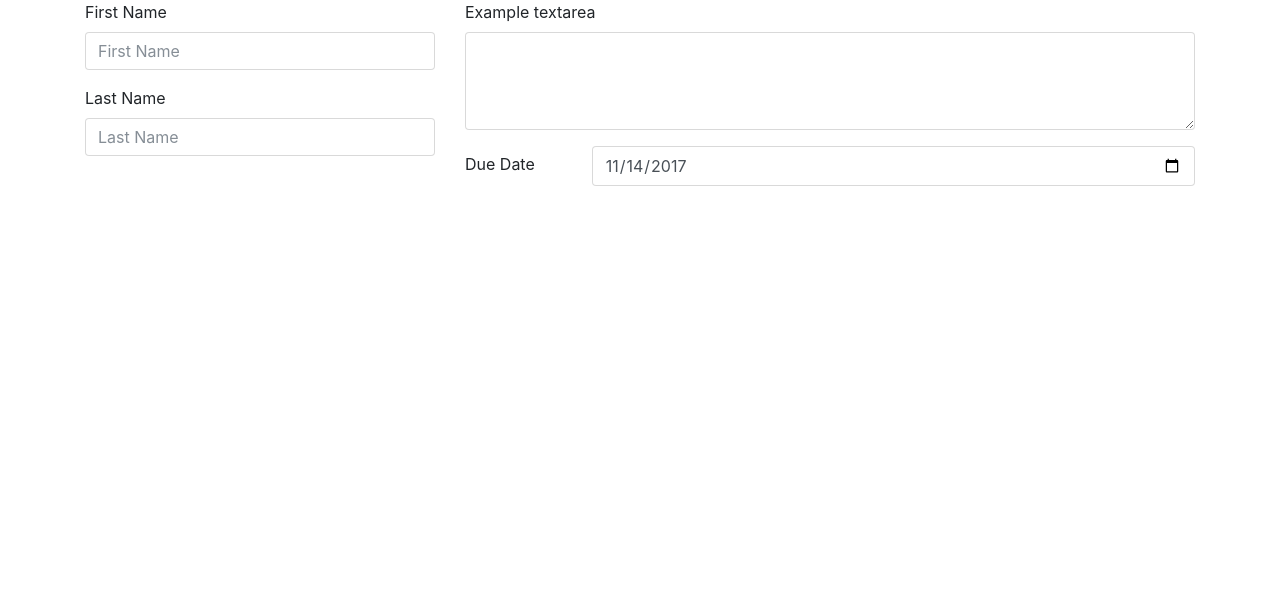
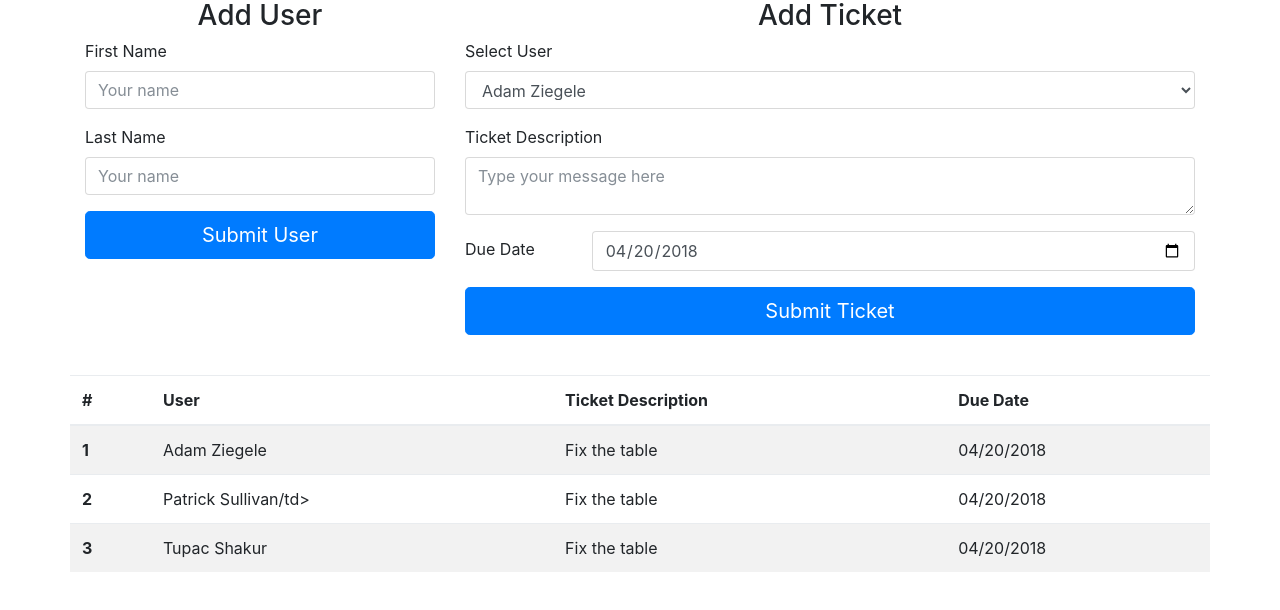
Before and after one commit to psullivan01/ticketing, a plain HTML site: page index.html in a window 1280 px wide. Drawn offline with nearby package versions, Linux system fonts and the light colour scheme.

Commit message:
Added HTML layout

```diff
--- a/index.html
+++ b/index.html
@@ -12,9 +12,101 @@
     <link rel="stylesheet" type="text/css" href="https://maxcdn.bootstrapcdn.com/font-awesome/4.7.0/css/font-awesome.min.css">
     <script src="https://maxcdn.bootstrapcdn.com/bootstrap/4.0.0-beta/js/bootstrap.min.js" integrity="sha384-h0AbiXch4ZDo7tp9hKZ4TsHbi047NrKGLO3SEJAg45jXxnGIfYzk4Si90RDIqNm1" crossorigin="anonymous"></script>
   </head>
+
   <body>
+    <div class="container">
+        <div class="row">
+          <div class="col-4">
+      <form onsubmit="sendUser(event)">
+        <h3 style="text-align:center;">Add User</h3>
+        <div class="form-group">
+          <label for="name-field">First Name</label>
+          <input type="text" class="form-control" id="firstName" name="firstName-field" placeholder="Your name" required>
+        </div>
+        <div class="form-group">
+          <label for="name-field">Last Name</label>
+          <input type="text" class="form-control" id="lastName" name="lastName-field" placeholder="Your name" required>
+        </div>
+        <div class="form-group">
+          <button type="submit" id="userSubmit" class="btn btn-primary btn-lg btn-block">Submit User</button>
+        </div>
+      </div>
+      </form>
 
-    <div class="container">
+      <div class="col-8">
+      <form onsubmit="sendTicket(event)">
+        <h3 style="text-align:center;">Add Ticket</h3>
+        <div id="name-select" class="form-group" name="userSelect">
+          <label for="subject-field">Select User</label>
+          <select class="form-control" required>
+            <option value="Consulting">Adam Ziegele</option>
+            <option value="Web Development">Patrick Sullivan</option>
+            <option value="Marshall Mathers">Marshall Mathers</option>
+            <option value="Tupac Shakur">Tupac Shakur</option>
+          </select>
+        </div>
+        <div class="form-group">
+          <label for="body-field">Ticket Description</label>
+          <textarea id="body-field" name="body-field" class="form-control" placeholder="Type your message here" required></textarea>
+        </div>
+        <div class="form-group row">
+          <label for="example-date-input" class="col-2 col-form-label">Due Date</label>
+          <div class="col-10">
+            <input class="form-control" type="date" value="2018-04-20" id="example-date-input">
+          </div>
+        </div>
+        <div class="form-group">
+          <button type="submit" id="ticketSubmit" class="btn btn-primary btn-lg btn-block">Submit Ticket</button>
+        </div>
+      </div>
+      </form>
+    </div>
+  </div>
+<br>
+  <div class="container">
+      <div class="row">
+        <table class="table table-striped">
+          <thead>
+            <tr>
+              <th>#</th>
+              <th>User</th>
+              <th>Ticket Description</th>
+              <th>Due Date</th>
+            </tr>
+          </thead>
+          <tbody>
+            <tr>
+              <th scope="row">1</th>
+              <td>Adam Ziegele</td>
+              <td>Fix the table</td>
+              <td>04/20/2018</td>
+            </tr>
+            <tr>
+              <th scope="row">2</th>
+              <td>Patrick Sullivan/td>
+              <td>Fix the table</td>
+              <td>04/20/2018</td>
+            </tr>
+            <tr>
+              <th scope="row">3</th>
+              <td>Tupac Shakur</td>
+              <td>Fix the table</td>
+              <td>04/20/2018</td>
+            </tr>
+          </tbody>
+        </table>
+
+
+  </div>
+</div>
+
+
+
+
+
+
+
+    <!-- <div class="container">
       <div class="row">
         <div class="col-4">
           <form>
@@ -47,7 +139,7 @@
           </form>
         </div>
       </div>
-    </div>
+    </div> -->
 
   </body>
 </html>
```
Also changed, not shown: ticketing.css (added).
